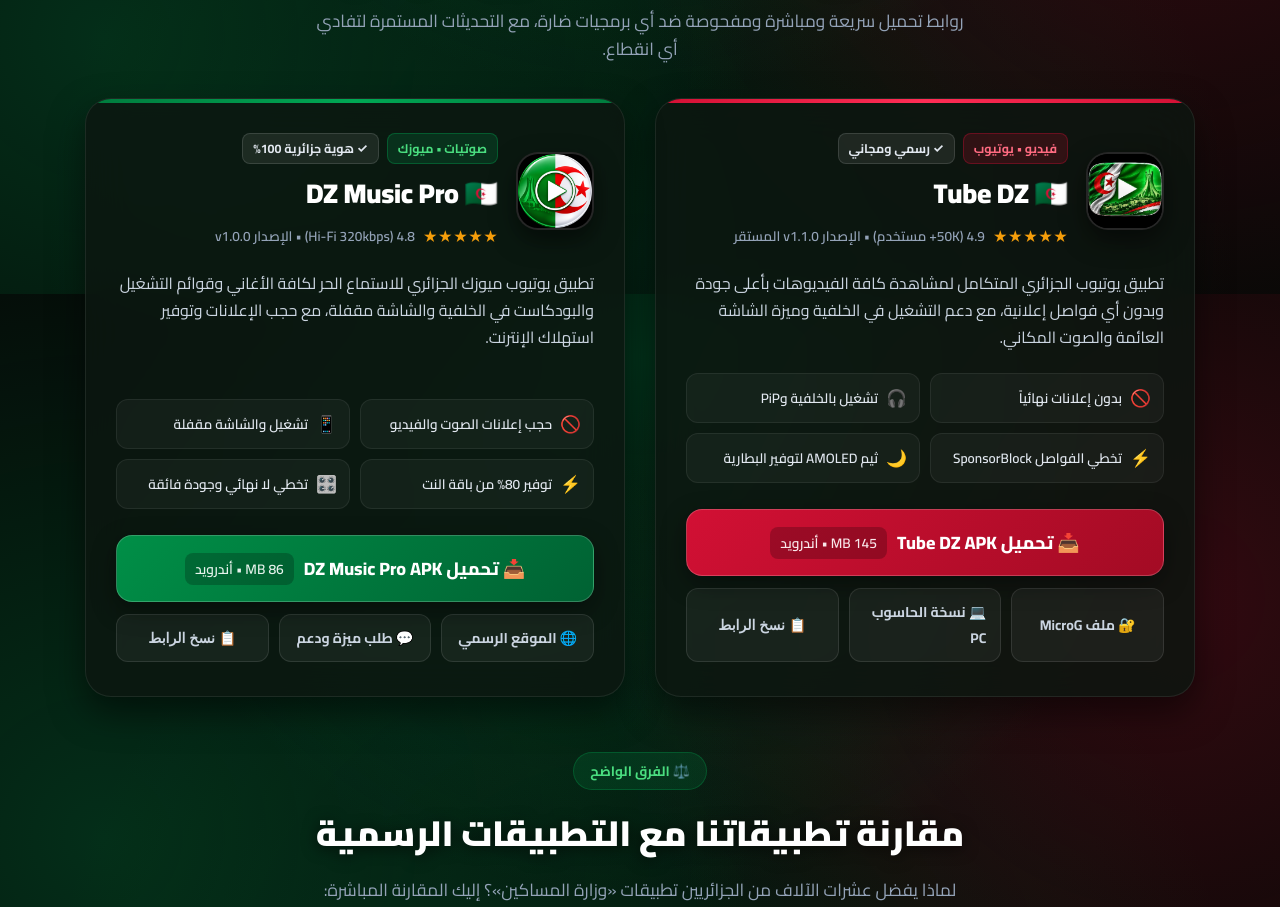
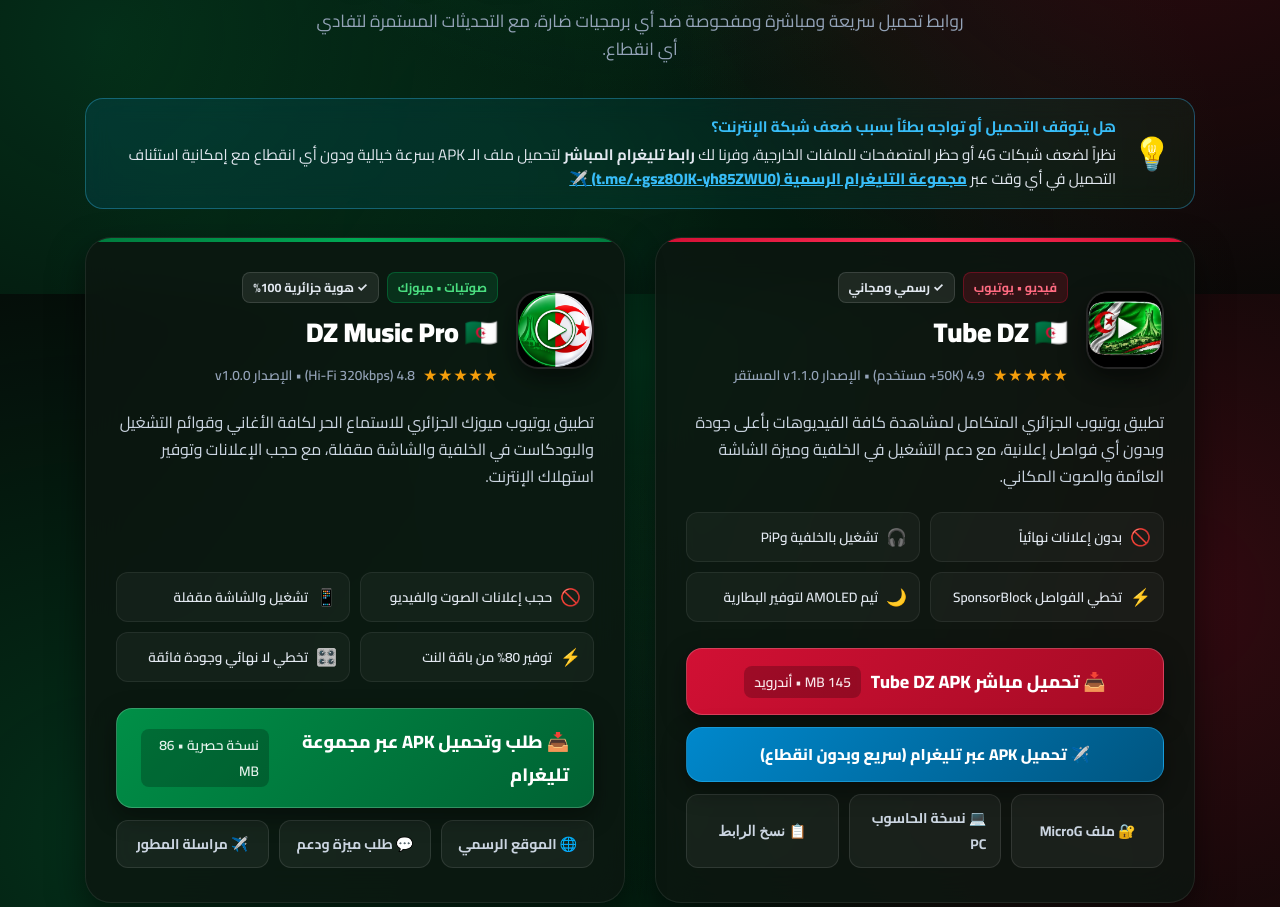
Before and after one commit to rr3050026-pixel/TubeDZ, an Electron app: page index.html in a window 1280 px wide. Shown: the part 1306-2213 px from the top of the page. Drawn offline with Linux system fonts and the light colour scheme.

Commit message:
fix: resolve download interruption issues, add telegram direct download mirror and tips

```diff
--- a/index.html
+++ b/index.html
@@ -620,6 +620,29 @@
             max-width: 650px;
             margin: 0 auto;
             line-height: 1.6;
+        }
+
+        /* Download Help / Tip Box */
+        .download-tip-box {
+            width: 100%;
+            background: linear-gradient(135deg, rgba(0, 136, 204, 0.14) 0%, rgba(0, 122, 61, 0.12) 100%);
+            border: 1px solid rgba(56, 189, 248, 0.35);
+            border-radius: 18px;
+            padding: 16px 22px;
+            display: flex;
+            align-items: center;
+            gap: 16px;
+            margin-bottom: 28px;
+            text-align: right;
+            backdrop-filter: blur(12px);
+            font-size: 0.95rem;
+            color: #e2e8f0;
+            line-height: 1.6;
+        }
+
+        .download-tip-icon {
+            font-size: 2rem;
+            flex-shrink: 0;
         }
 
         /* Apps Grid */
@@ -1603,13 +1626,13 @@
 
             <!-- Quick Action Buttons -->
             <div class="hero-action-buttons">
-                <a href="https://github.com/rr3050026-pixel/TubeDZ/releases/download/v1.1.0/TubeDZ.apk" class="btn-hero-dl btn-hero-red" download>
+                <a href="https://github.com/rr3050026-pixel/TubeDZ/releases/download/v1.1.0/TubeDZ.apk" target="_blank" rel="noopener noreferrer" class="btn-hero-dl btn-hero-red" title="تحميل مباشر Tube DZ APK">
                     <span>📥 تحميل Tube DZ (APK)</span>
                     <small style="opacity: 0.9; font-size: 0.8rem; background: rgba(0,0,0,0.25); padding: 2px 8px; border-radius: 6px;">145 MB</small>
                 </a>
-                <a href="https://github.com/rr3050026-pixel/DZ-Music-Pro/releases/download/v1.0.0/DZ_Music_pro.apk" class="btn-hero-dl btn-hero-green" download>
-                    <span>🎵 تحميل DZ Music Pro</span>
-                    <small style="opacity: 0.9; font-size: 0.8rem; background: rgba(0,0,0,0.25); padding: 2px 8px; border-radius: 6px;">86 MB</small>
+                <a href="https://t.me/+gsz8OJK-yh85ZWU0" target="_blank" rel="noopener noreferrer" class="btn-hero-dl btn-hero-green" title="تحميل سريع ومضمون عبر تليغرام بدون انقطاع">
+                    <span>⚡ تحميل سريع عبر تليغرام</span>
+                    <small style="opacity: 0.9; font-size: 0.8rem; background: rgba(0,0,0,0.25); padding: 2px 8px; border-radius: 6px;">بدون انقطاع</small>
                 </a>
             </div>
 
@@ -1664,6 +1687,16 @@
                 <p class="section-subtitle">روابط تحميل سريعة ومباشرة ومفحوصة ضد أي برمجيات ضارة، مع التحديثات المستمرة لتفادي أي انقطاع.</p>
             </div>
 
+            <!-- Download Tip Banner -->
+            <div class="download-tip-box">
+                <span class="download-tip-icon">💡</span>
+                <div>
+                    <strong style="color: #38bdf8; display: block; margin-bottom: 4px;">هل يتوقف التحميل أو تواجه بطئاً بسبب ضعف شبكة الإنترنت؟</strong>
+                    <span>نظراً لضعف شبكات 4G أو حظر المتصفحات للملفات الخارجية، وفرنا لك <strong>رابط تليغرام المباشر</strong> لتحميل ملف الـ APK بسرعة خيالية ودون أي انقطاع مع إمكانية استئناف التحميل في أي وقت عبر
+                    <a href="https://t.me/+gsz8OJK-yh85ZWU0" target="_blank" style="color: #38bdf8; font-weight: 800; text-decoration: underline;">مجموعة التليغرام الرسمية (t.me/+gsz8OJK-yh85ZWU0) ✈️</a></span>
+                </div>
+            </div>
+
             <div class="apps-grid">
                 <!-- App 1: Tube DZ -->
                 <div class="app-card card-tubedz">
@@ -1708,15 +1741,18 @@
                     </div>
 
                     <div class="app-actions">
-                        <a href="https://github.com/rr3050026-pixel/TubeDZ/releases/download/v1.1.0/TubeDZ.apk" class="btn-download-primary btn-red" download>
-                            <span>📥 تحميل Tube DZ APK</span>
+                        <a href="https://github.com/rr3050026-pixel/TubeDZ/releases/download/v1.1.0/TubeDZ.apk" target="_blank" rel="noopener noreferrer" class="btn-download-primary btn-red">
+                            <span>📥 تحميل مباشر Tube DZ APK</span>
                             <small>145 MB • أندرويد</small>
                         </a>
+                        <a href="https://t.me/+gsz8OJK-yh85ZWU0" target="_blank" rel="noopener noreferrer" class="btn-download-primary" style="background: linear-gradient(135deg, #0088cc 0%, #005580 100%); border: 1px solid rgba(56, 189, 248, 0.4); font-size: 0.98rem; padding: 12px 18px;">
+                            <span>✈️ تحميل APK عبر تليغرام (سريع وبدون انقطاع)</span>
+                        </a>
                         <div class="sub-actions-row">
-                            <a href="https://github.com/rr3050026-pixel/TubeDZ/releases/download/v1.1.0/microg.apk" class="btn-sub-action" title="ملحق تسجيل الدخول لحساب Google" download>
+                            <a href="https://github.com/rr3050026-pixel/TubeDZ/releases/download/v1.1.0/microg.apk" target="_blank" rel="noopener noreferrer" class="btn-sub-action" title="ملحق تسجيل الدخول لحساب Google">
                                 <span>🔐 ملف MicroG</span>
                             </a>
-                            <a href="https://github.com/rr3050026-pixel/TubeDZ/raw/main/TubeDZ-PC-Portable.zip" class="btn-sub-action" title="نسخة الكمبيوتر المحمولة PC Portable" download>
+                            <a href="https://github.com/rr3050026-pixel/TubeDZ/raw/main/TubeDZ-PC-Portable.zip" target="_blank" rel="noopener noreferrer" class="btn-sub-action" title="نسخة الكمبيوتر المحمولة PC Portable">
                                 <span>💻 نسخة الحاسوب PC</span>
                             </a>
                             <button type="button" class="btn-sub-action" onclick="copyDownloadLink('https://github.com/rr3050026-pixel/TubeDZ/releases/download/v1.1.0/TubeDZ.apk', 'رابط Tube DZ APK')" title="نسخ رابط التحميل المباشر">
@@ -1769,20 +1805,20 @@
                     </div>
 
                     <div class="app-actions">
-                        <a href="https://github.com/rr3050026-pixel/DZ-Music-Pro/releases/download/v1.0.0/DZ_Music_pro.apk" class="btn-download-primary btn-green" download>
-                            <span>📥 تحميل DZ Music Pro APK</span>
-                            <small>86 MB • أندرويد</small>
+                        <a href="https://t.me/+gsz8OJK-yh85ZWU0" target="_blank" rel="noopener noreferrer" class="btn-download-primary btn-green">
+                            <span>📥 طلب وتحميل APK عبر مجموعة تليغرام</span>
+                            <small>نسخة حصرية • 86 MB</small>
                         </a>
                         <div class="sub-actions-row">
-                            <a href="https://rr3050026-pixel.github.io/DZ-Music-Pro/" class="btn-sub-action" target="_blank" title="الموقع التعريفي لتطبيق DZ Music Pro">
+                            <a href="https://rr3050026-pixel.github.io/DZ-Music-Pro/" target="_blank" rel="noopener noreferrer" class="btn-sub-action" title="الموقع التعريفي لتطبيق DZ Music Pro">
                                 <span>🌐 الموقع الرسمي</span>
                             </a>
                             <a href="#contact" class="btn-sub-action" title="طلب ميزة أو دعم فني">
                                 <span>💬 طلب ميزة ودعم</span>
                             </a>
-                            <button type="button" class="btn-sub-action" onclick="copyDownloadLink('https://github.com/rr3050026-pixel/DZ-Music-Pro/releases/download/v1.0.0/DZ_Music_pro.apk', 'رابط DZ Music Pro APK')" title="نسخ رابط التحميل المباشر">
-                                <span>📋 نسخ الرابط</span>
-                            </button>
+                            <a href="https://t.me/rr3050026" target="_blank" rel="noopener noreferrer" class="btn-sub-action" title="مراسلة المطور">
+                                <span>✈️ مراسلة المطور</span>
+                            </a>
                         </div>
                     </div>
                 </div>
@@ -1955,6 +1991,19 @@
                         أفضل وأسرع طريقة لمتابعة التحديثات والإصدارات الجديدة فور صدورها هي الانضمام إلى <strong>مجموعة التليغرام الرسمية</strong> (<a href="https://t.me/+gsz8OJK-yh85ZWU0" target="_blank" style="color: #38bdf8; text-decoration: underline;">t.me/+gsz8OJK-yh85ZWU0</a>)، حيث ننشر كافة الروابط والتحسينات فوراً.
                     </div>
                 </div>
+
+                <div class="faq-item">
+                    <div class="faq-question" onclick="toggleFaq(this)">
+                        <span>⚠️ 6. التحميل يتوقف أو لا يكتمل في هاتفي، ما هو السبب والحل؟</span>
+                        <span class="faq-arrow">▼</span>
+                    </div>
+                    <div class="faq-answer">
+                        <strong>السبب:</strong> حجم التطبيق 145 ميغابايت، وعند حدوث أدنى تذبذب أو انقطاع لحظي في شبكة الهاتف 4G/3G أو بسبب حماية المتصفح (مثل Brave Shields)، يتوقف خادم التحميل عن الإرسال.<br><br>
+                        <strong>الحلول السهلة والمضمونة:</strong><br>
+                        1. <strong>الحل الأسرع (موصى به 100%):</strong> حمّل ملف الـ APK مباشرة من <a href="https://t.me/+gsz8OJK-yh85ZWU0" target="_blank" style="color: #38bdf8; font-weight: 800; text-decoration: underline;">مجموعة التليغرام الرسمية</a>؛ سيرفرات تليغرام في الجزائر سريعة جداً وتدعم استئناف التحميل تلقائياً بدون أن ينقطع نهائياً.<br>
+                        2. <strong>إذا أردت التحميل من المتصفح:</strong> استخدم متصفح <strong>Google Chrome</strong>، أو اضغط مطولاً بإصبعك على زر التحميل واختر <em>"تنزيل الرابط / Download link"</em>، أو استخدم تطبيق تحميل مثل 1DM أو ADM.
+                    </div>
+                </div>
             </div>
         </section>
 
@@ -2065,13 +2114,13 @@
 
     <!-- Mobile Sticky Floating Action Bar -->
     <div class="mobile-sticky-bar">
-        <a href="https://github.com/rr3050026-pixel/TubeDZ/releases/download/v1.1.0/TubeDZ.apk" class="mobile-sticky-btn sticky-dl" download>
+        <a href="https://github.com/rr3050026-pixel/TubeDZ/releases/download/v1.1.0/TubeDZ.apk" target="_blank" rel="noopener noreferrer" class="mobile-sticky-btn sticky-dl">
             <span>📥</span>
             <span>تحميل Tube DZ</span>
         </a>
-        <a href="https://t.me/+gsz8OJK-yh85ZWU0" target="_blank" class="mobile-sticky-btn sticky-tg">
+        <a href="https://t.me/+gsz8OJK-yh85ZWU0" target="_blank" rel="noopener noreferrer" class="mobile-sticky-btn sticky-tg">
             <span>✈️</span>
-            <span>مجموعة التليغرام</span>
+            <span>تحميل عبر تليغرام</span>
         </a>
     </div>
 
```
